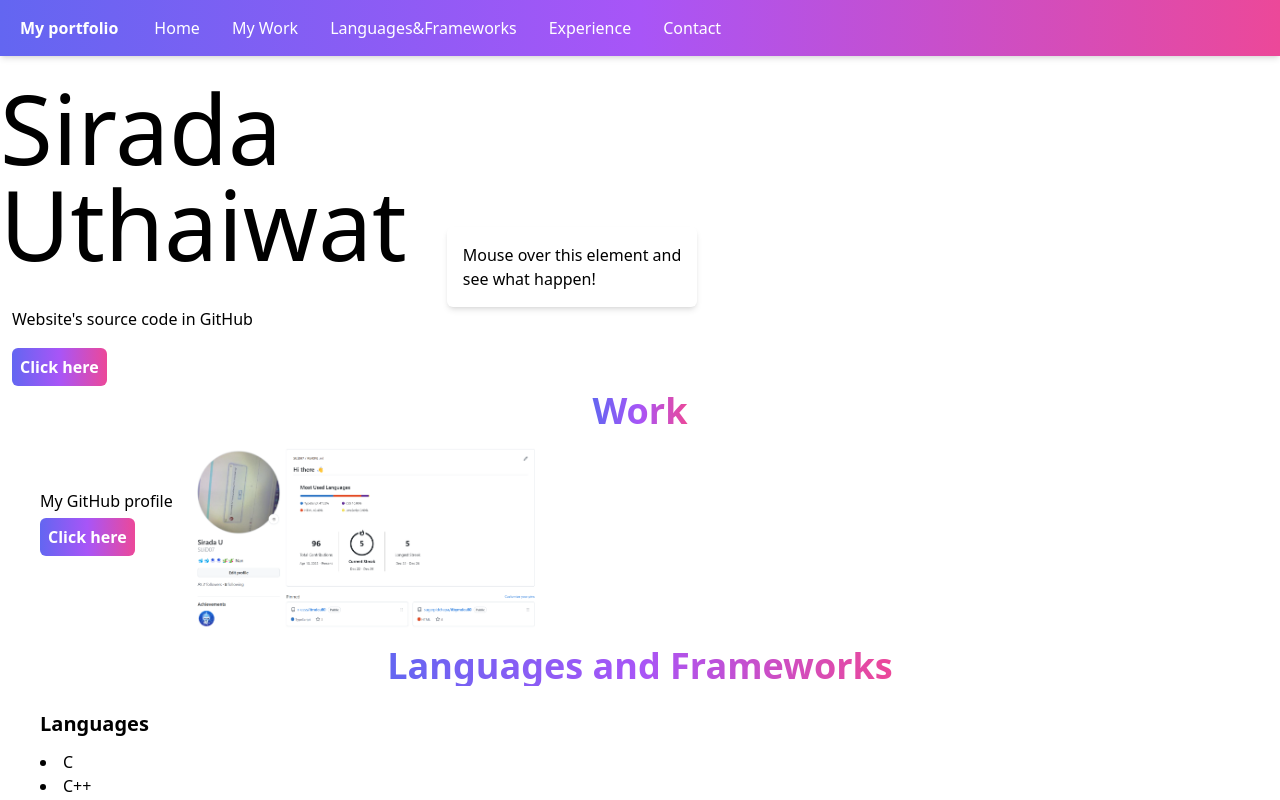
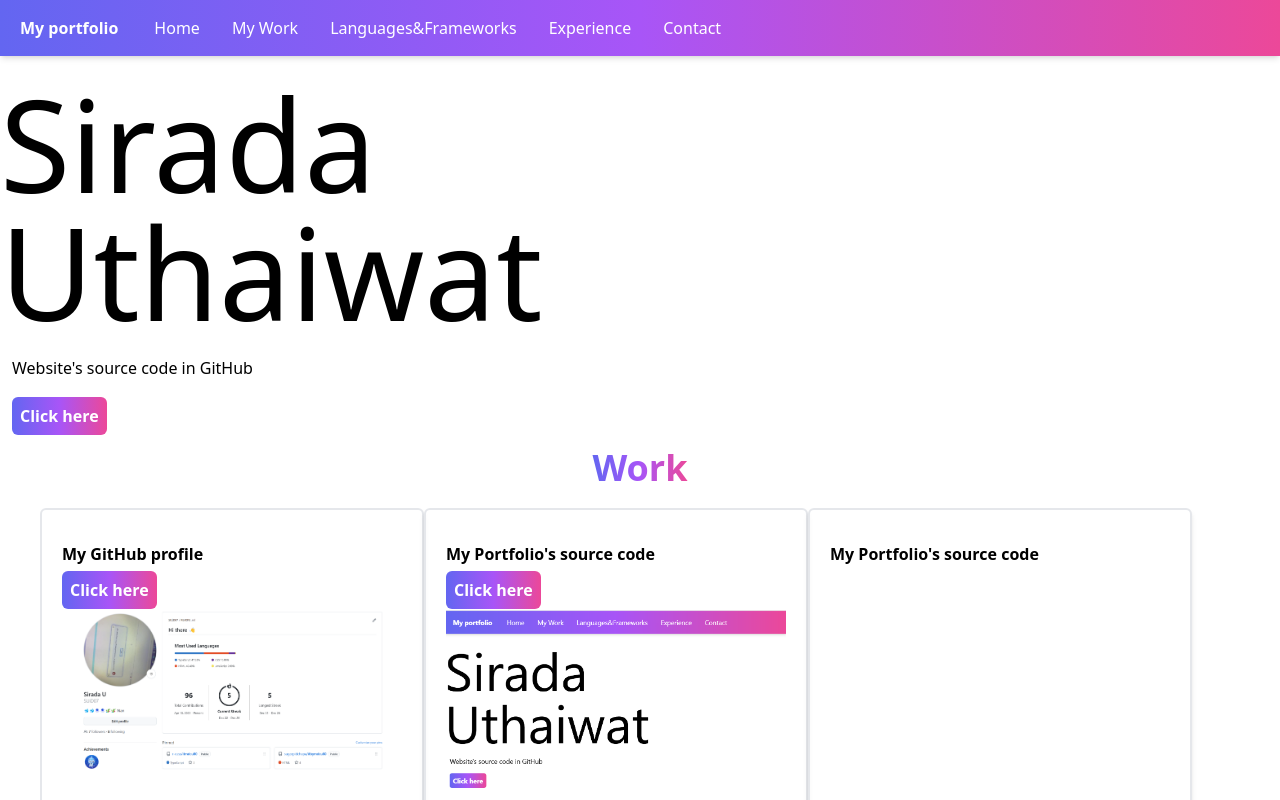
Before and after one commit to SUiD07/Sirada-portfolio, a Next.js app: page / in a window 1280 px wide. Shown: the top 800 px of the page. Built offline with nearby package versions, Linux system fonts and the light colour scheme.

Commit message:
fix:Header, feat: add additional information in "work"

```diff
--- a/components/HeadSec.tsx
+++ b/components/HeadSec.tsx
@@ -21,7 +21,7 @@ export default function HeadSec({ header }: HeadSecProps) {
       }} */}
       <div
       className="text-center">
-        <div className="max-md:text-2xl my-3 text-4xl bg-gradient-to-r from-indigo-500 via-purple-500 to-pink-500 inline-block text-transparent bg-clip-text font-bold">
+        <div className="max-md:text-2xl my-5 text-4xl bg-gradient-to-r from-indigo-500 via-purple-500 to-pink-500 inline-block text-transparent bg-clip-text font-bold">
           {header}
         </div>
       {/* </motion.div> */}
--- a/components/Homepage.tsx
+++ b/components/Homepage.tsx
@@ -1,12 +1,9 @@
 export default function Homepage() {
   return (
     <>
-      <div className="inline-block hover:text-9xl hover:bg-gradient-to-b from-indigo-500 via-purple-500 to-pink-500 hover:text-transparent hover:bg-clip-text duration-1000 text-8xl my-5 max-md:text-7xl mt-20">
+      <div className="inline-block text-9xl my-5 max-md:text-7xl mt-20">
         Sirada <br />
         Uthaiwat
-      </div>
-      <div className="rounded-md border-black p-4 shadow-md mx-10 max-md:my-5 inline-flex items-center">
-        Mouse over this element and <br/>see what happen!
       </div>
       <div className="mx-3">
         <p>Website's source code in GitHub</p>
--- a/components/Navbar.tsx
+++ b/components/Navbar.tsx
@@ -61,8 +61,7 @@ const Navbar: React.FC = () => {
       </div>
       {isOpen && (
         <div
-          className="rounded-lg flex flex-col items-center shadow-md bg-white fixed md:hidden my-12 mx-5"
-          style={{ position: "fixed", right: 0, left: 0 }}
+          className="left-0 right-0 rounded-lg flex flex-col items-center shadow-md bg-white fixed md:hidden my-12 mx-5"
         >
           {navLink.map((item, index) => (
             <div className="hover:font-bold py-3">
--- a/components/Work.tsx
+++ b/components/Work.tsx
@@ -1,17 +1,19 @@
 import HeadSec from "./HeadSec";
 import { workList } from "@/constants/workList";
 import githubprofile from "/public/githubprofile.png";
+import webpreview from "/public/webpreview.png";
+import Image from "next/image";
 
-import Image from "next/image";
+const slideindex = 0;
 
 export default function Work() {
   return (
     <>
       <HeadSec header="Work" />
+      <div className="overflow-x-auto flex">
+        <div className="shadow-md p-5 border-2 border-gray-200 rounded-md w-96 min-w-96 inline-block">
           <div className="inline-block">
-        <div className="py-3">
-          My GitHub profile
-        </div>
+            <div className="py-3 font-bold">My GitHub profile</div>
             <a
               href="https://github.com/SUiD07"
               className="bg-gradient-to-r from-indigo-500 via-purple-500 to-pink-500 rounded-md p-2 font-semibold text-white"
@@ -19,7 +21,32 @@ export default function Work() {
               Click here
             </a>
           </div>
-      <Image src={githubprofile} alt="profile" className="hover:w-1/2 max-md:hover:w-5/6 duration-1000 my-1 inline-block w-96" />
+          <Image
+            src={githubprofile}
+            alt="profile"
+            className="my-2 inline-block h-auto w-auto"
+          />
+        </div>
+
+        <div className="shadow-md p-5 border-2 border-gray-200 rounded-md w-96 min-w-96 inline-block">        <div className="inline-block">
+            <div className="py-3 font-bold">My Portfolio's source code</div>
+            <a
+              href="https://github.com/SUiD07/Sirada-portfolio"
+              className="bg-gradient-to-r from-indigo-500 via-purple-500 to-pink-500 rounded-md p-2 font-semibold text-white"
+            >
+              Click here
+            </a>
+          </div>
+          <Image
+            src={webpreview}
+            alt="webpreview"
+            className="my-2 inline-block h-auto w-auto"
+          />
+        </div>
+        <div className="shadow-md p-5 border-2 border-gray-200 rounded-md w-96 min-w-96 inline-block">
+            <div className="py-3 font-bold">My Portfolio's source code</div>
+        </div>
+      </div>
       {/* <div className="text-xl font-bold">My work as a front-end developer</div>
       {workList.map((workItem, workIndex) => (
         <div className="shadow-md w-80 h-60 inline-block mx-4">
```
Also changed, not shown: public/webpreview.png (added). Lines whose indentation alone changed are shown as unchanged.
